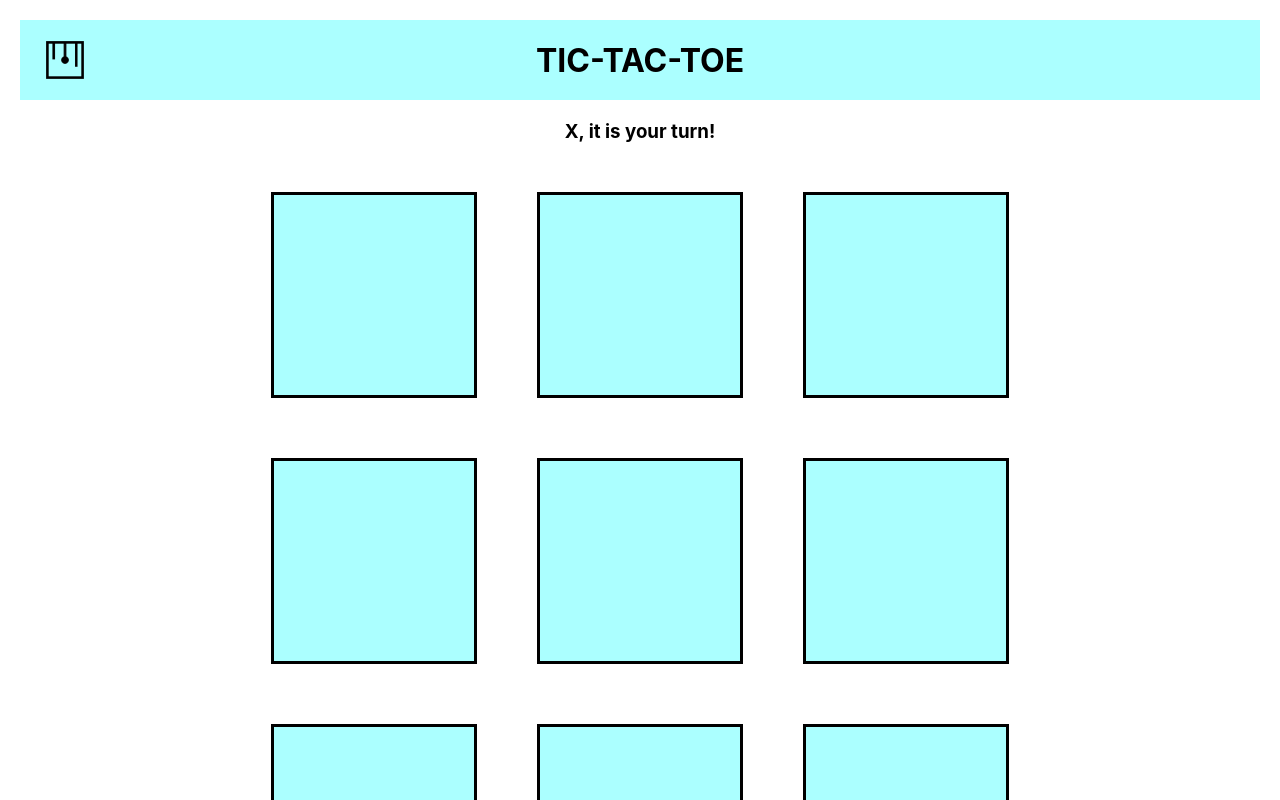
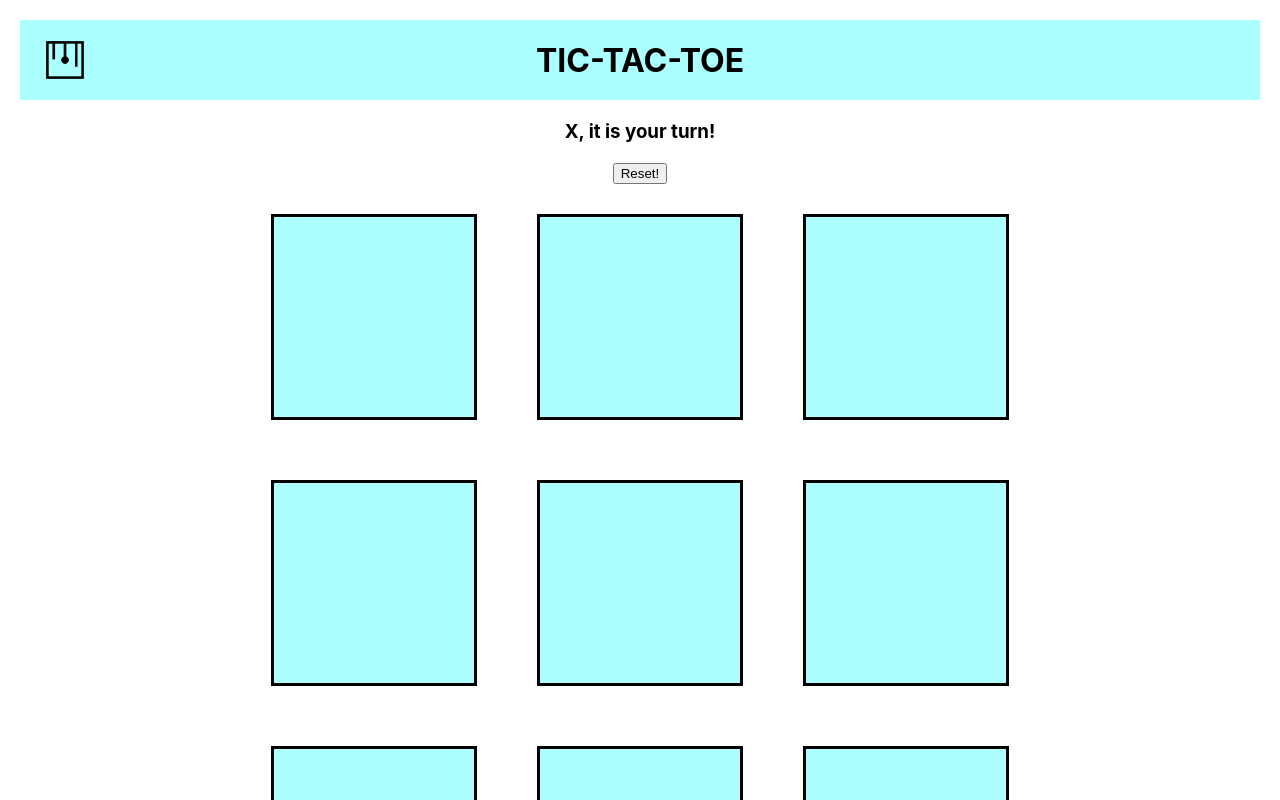
Before and after one commit to MontanoDiego/scratch-noughts-crosses, a React (Create React App) app: page / in a window 1280 px wide. Shown: the top 800 px of the page. Built offline with nearby package versions, Linux system fonts and the light colour scheme.

Commit message:
cats game now functions properly

```diff
--- a/src/Context/GameContext.js
+++ b/src/Context/GameContext.js
@@ -35,6 +35,9 @@ const GameProvider = ({ children }) => {
   });
 
 
+  // new
+
+
   // win con
   const isWinningState = (boxValues) => {
     const winStates = [
@@ -70,6 +73,7 @@ const GameProvider = ({ children }) => {
 
 
 
+
   return <GameContext.Provider value={{
     boxFlag, setBoxFlag,
     selectedBox, setSelectedBox,
--- a/src/components/Main/Main.js
+++ b/src/components/Main/Main.js
@@ -14,6 +14,7 @@ export default function Main() {
       <section>
         <h1>{winText}</h1>
         <h3>{subWinText}</h3>
+        <button>Reset!</button>
       </section>
       <section className='box-container'>
         <PlayBox
--- a/src/components/PlayBox/PlayBox.js
+++ b/src/components/PlayBox/PlayBox.js
@@ -11,6 +11,11 @@ export default function PlayBox({ box }) {
     isWinningState, checkWinner, setWinText } = useContext(GameContext);
 
   checkWinner();
+  const allBoxesChecked = Object.values(boxFlag).every(flag => flag === true);
+  if (allBoxesChecked) {
+    setWinText('Cat\'s Game!!');
+    setActiveGame(false);
+  }
 
   function handleBoxClick() {
     const currentBoxState = boxFlag[box];
@@ -28,11 +33,11 @@ export default function PlayBox({ box }) {
         }
       }
 
-      const allBoxesChecked = Object.values(boxFlag).every(flag => flag === true);
-      if (allBoxesChecked) {
-        setActiveGame(false);
-        setWinText('Cat\'s Game!!');
-      }
+      // const allBoxesChecked = Object.values(boxFlag).every(flag => flag === true);
+      // if (allBoxesChecked) {
+      //   setWinText('Cat\'s Game!!');
+      //   setActiveGame(false);
+      // }
     }
   }
 
```
